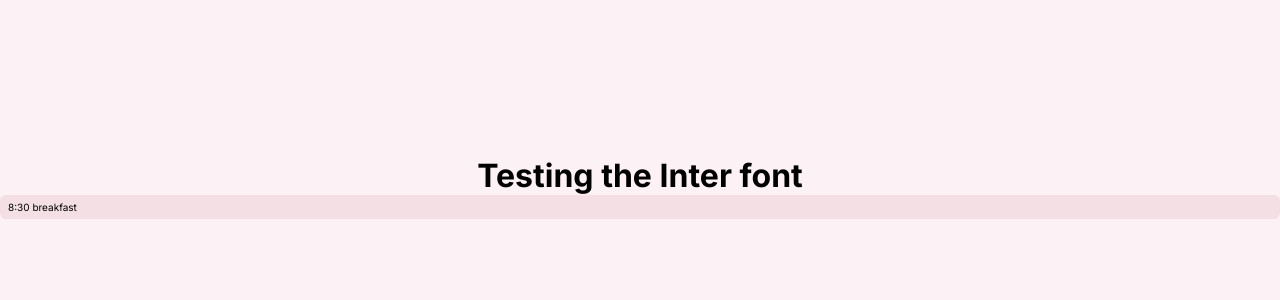
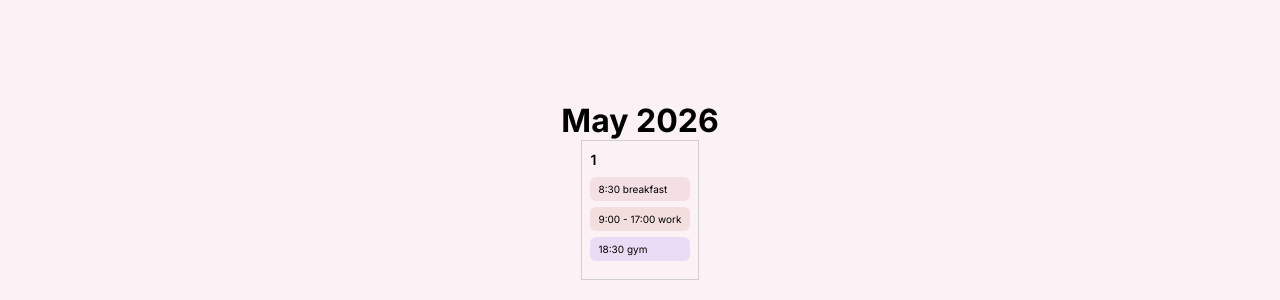
Before and after one commit to jheni1e/monthly-review, a React (Vite) app in the folder front/monthly-review/: page / in a window 1280 px wide. Shown: the part 210-510 px from the top of the page. Built offline with nearby package versions, Linux system fonts and the light colour scheme.

Commit message:
creating the day cell which contains events inside

```diff
--- a/front/monthly-review/src/App.jsx
+++ b/front/monthly-review/src/App.jsx
@@ -1,13 +1,13 @@
 import './App.css'
-import EventCard from './components/EventCard'
+import DayCell from './components/DayCell'
 import { mockEvents } from './mocks/mockEvents'
 
 function App() {
   return (
     <>
     <div style={{ display: "flex", justifyContent: "center", alignItems: "center", height: "100vh", flexDirection: "column" }}>
-      <h1>Testing the Inter font</h1>
-      <EventCard event={mockEvents[0]} />
+      <h1>May 2026</h1>
+      <DayCell day={1} events={mockEvents} />
     </div>
     </>
   )
--- /dev/null
+++ b/front/monthly-review/src/components/DayCell/index.css
@@ -0,0 +1,14 @@
+.day-cell {
+  border: 1px solid #cfcfcf;
+  min-height: 140px;
+  padding: 8px;
+}
+
+.day-number {
+  font-size: 14px;
+  font-weight: 600;
+}
+
+.events {
+  margin-top: 8px;
+}
--- /dev/null
+++ b/front/monthly-review/src/components/DayCell/index.jsx
@@ -0,0 +1,18 @@
+import EventCard from "../EventCard";
+import "./index.css";
+
+export default function DayCell({ day, events }) {
+  return (
+    <>
+      <div className="day-cell">
+        <span className="day-number">{day}</span>
+
+        <div className="events">
+          {events.map((event) => (
+            <EventCard key={event.id} event={event} />
+          ))}
+        </div>
+      </div>
+    </>
+  );
+}
```
